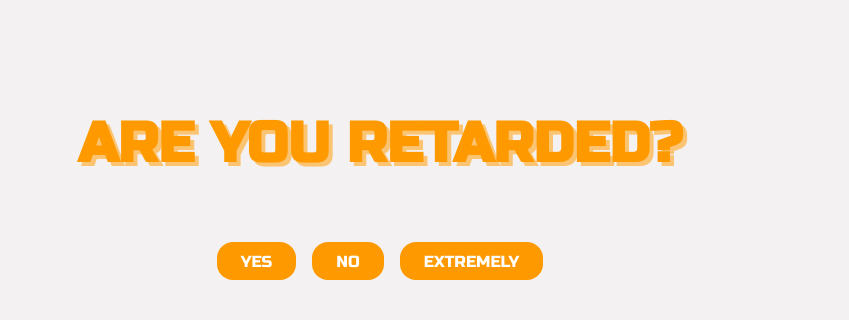
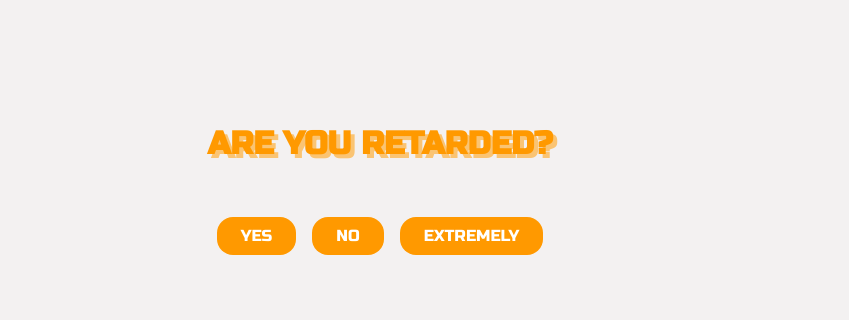
Before and after one commit to retardcoin/retardCoin, a plain HTML site: page index.html in a window 1280 px wide. Shown: the part 221-541 px from the top of the page, 260-1109 px from the left. Drawn offline with nearby package versions, Linux system fonts and the light colour scheme; grey boxes are pictures that could not be loaded.

Commit message:
Update retard.css
mainHeader font-size from 3.5rem to 6vw

```diff
--- a/retard.css
+++ b/retard.css
@@ -10,7 +10,7 @@ body {
   flex-direction: column;
   min-height: 100vh;
   display: flex;
-/*   padding: 1em; */
+  text-align: center;
   position: relative;
   justify-content: center;
   align-items: center; /* remove if it doesnt work*/
@@ -276,7 +276,7 @@ p {
 
   text-align: center;
   display: flex; /*testing*/
-  font-size: 3.5rem;
+  font-size: 6vw
 
   margin: 2rem 0;
   /*check this*/
@@ -285,7 +285,7 @@ p {
   z-index: 9999;
   text-shadow: 0.4rem 0.4rem 0 rgb(250, 196, 115, );
   font-family: 'Russo One', sans-serif;
-  flex-wrap: wrap; /*testing*/
+/*   flex-wrap: wrap; /*testing*/
 }
 
 #buttons {
```
